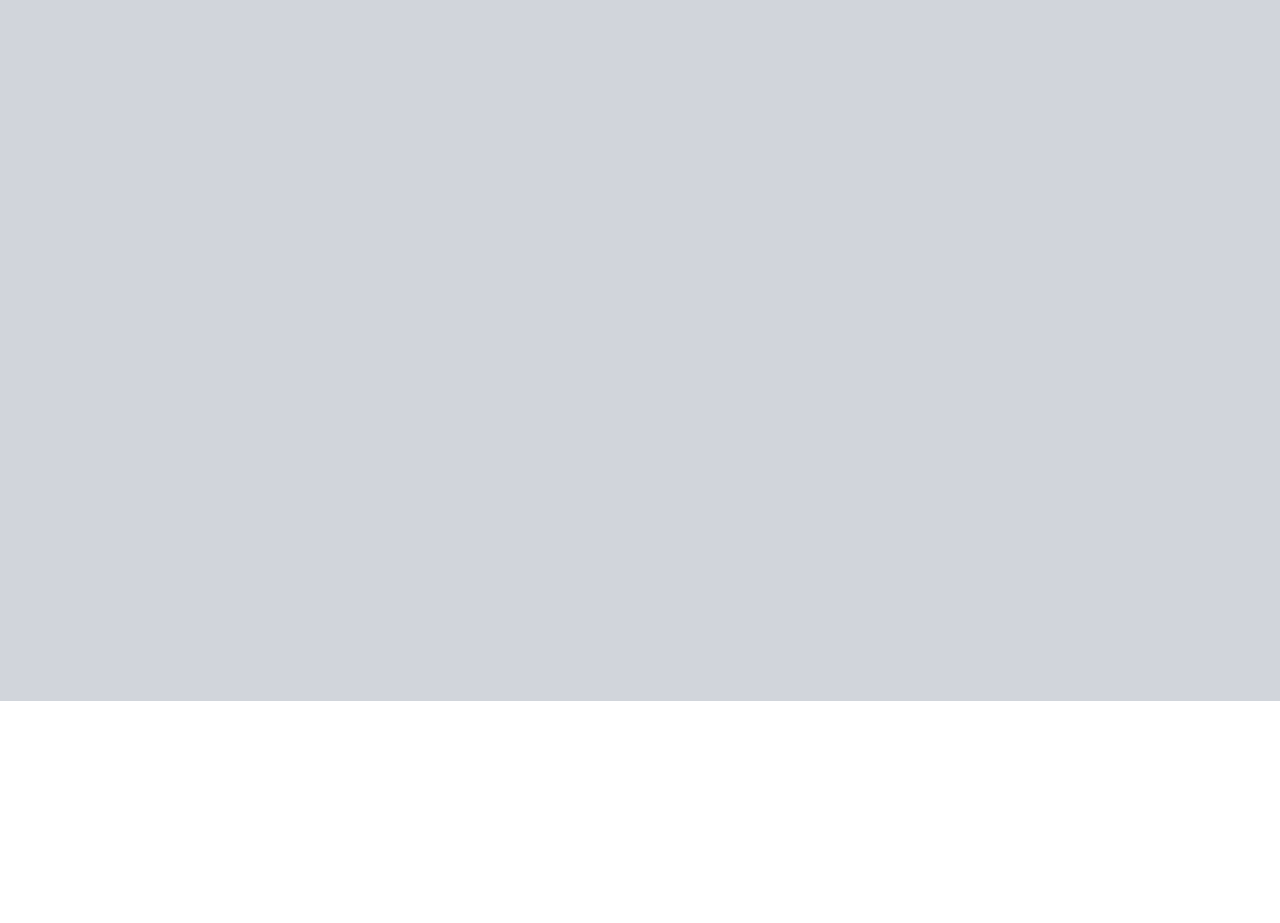
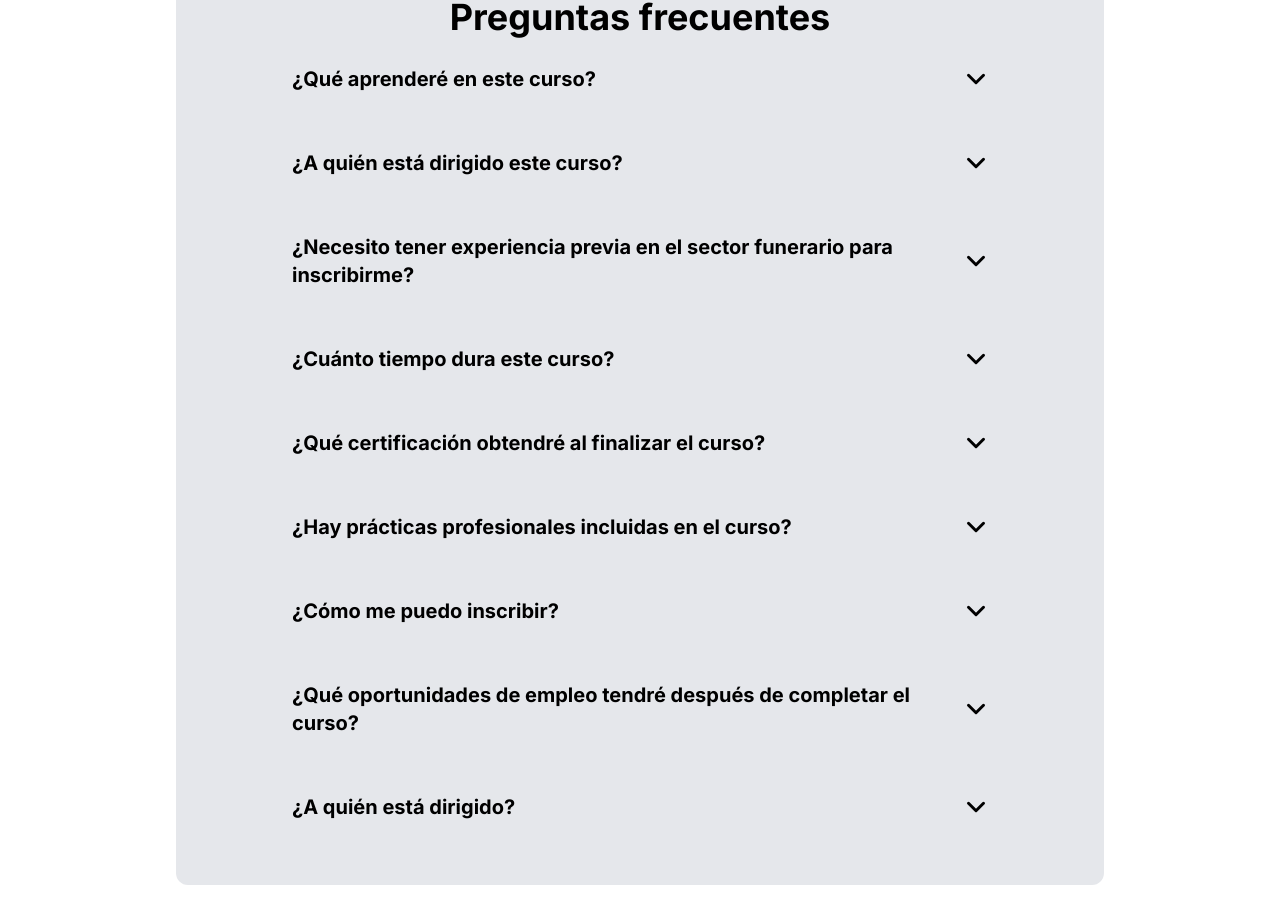
Before and after one commit to ACR1209/webpage_tanatopraxis, a Next.js app: page / in a window 1280 px wide. Shown: the part 4227-5150 px from the top of the page. Before the commit the page ends 4928 px from the top, so only its background shows below. Built offline with nearby package versions, Linux system fonts and the light colour scheme.

Commit message:
faq section done, fixed padding on about video and the source of it

```diff
--- a/src/app/page.tsx
+++ b/src/app/page.tsx
@@ -1,4 +1,5 @@
 import AboutVideoSection from "@/components/about-video/about-video";
+import FAQSection from "@/components/faq-section/faq-section";
 import HeroSection from "@/components/hero/hero-section";
 import OfferSection from "@/components/offer/offer-section";
 import WhatsappContactSection from "@/components/whatsapp-contact/whatsapp-contact-section";
@@ -10,9 +11,8 @@ export default function Home() {
       <OfferSection/>
       <WhatsappContactSection/>
       <AboutVideoSection/>
-      <section id="faq" className="flex min-h-screen bg-gray-300">
-        <h1>Preguntas Frecuentes</h1>
-      </section>
+      <FAQSection/>
+
     </main>
   );
 }
--- a/src/components/about-video/about-video.tsx
+++ b/src/components/about-video/about-video.tsx
@@ -2,10 +2,10 @@ import React from "react";
 
 function AboutVideoSection() {
   return (
-    <section className="w-full min-h-screen relative px-5 lg:px-32 lg:py-10">
+    <section className="w-full min-h-screen relative px-5 lg:px-44 lg:py-10">
       <h2 className="text-5xl font-bold">Sobre el curso</h2>
       <video className="w-full h-[500px] lg:h-[700px] lg:mt-5 relative z-10 bg-gray-200" width={1000} height={320} controls>
-        <source src="/videos/testimonial1.mp4" type="video/mp4" />
+        <source src="/videos/about.mp4" type="video/mp4" />
       </video>
 
       <div className="w-1/2 h-1/5 lg:block hidden absolute bottom-10 right-0  bg-secondary" />
--- /dev/null
+++ b/src/components/faq-section/faq-section.tsx
@@ -0,0 +1,65 @@
+"use client"
+import React from "react";
+import FrequentAskedQuestion from "./faq";
+
+
+const FAQs = [
+    {
+        question: "¿Qué aprenderé en este curso?",
+        answer: "Aprenderás técnicas avanzadas de tanatopraxia para la conservación y restauración del cuerpo, así como métodos de tanatoestética para el embellecimiento post-mortem, incluyendo maquillaje y arreglo del difunto. El curso también cubre aspectos éticos, psicológicos y culturales relacionados con el último adiós.",
+    },
+    {
+        question: "¿A quién está dirigido este curso?",
+        answer: " Está dirigido a profesionales de la salud, esteticistas, empleados de funerarias, y cualquier persona interesada en desarrollar habilidades especializadas para trabajar en el cuidado post-mortem, buscando aportar respeto y dignidad a este delicado proceso.",
+    },
+    {
+        question: "¿Necesito tener experiencia previa en el sector funerario para inscribirme?",
+        answer: "No es obligatorio tener experiencia previa, aunque puede ser útil. El curso está diseñado para proporcionar una formación completa desde los fundamentos básicos hasta técnicas avanzadas, adecuada tanto para principiantes como para profesionales que buscan especializarse."
+    },
+    {
+        question: "¿Cuánto tiempo dura este curso?",
+        answer: "El curso dura cinco meses."
+    },
+    {
+        question: "¿Qué certificación obtendré al finalizar el curso?",
+        answer: " Recibirás un certificado de finalización que acredita tus conocimientos y habilidades en tanatoestética y tanatopraxia, respaldado por nuestro centro de capacitación y por la Universidad de los hemisferios"
+    },
+    {
+        question: "¿Hay prácticas profesionales incluidas en el curso?",
+        answer: " Sí, el curso incluye módulos prácticos"
+    },
+    {
+        question: "¿Cómo me puedo inscribir?",
+        answer: "Puedes inscribirte a través en nuestro centro   de atención o visitándonos en nuestras instalaciones. Te guiaremos a través del proceso de inscripción y resolveremos cualquier duda que tengas."
+    },
+    {
+        question: "¿Qué oportunidades de empleo tendré después de completar el curso?",
+        answer: "Con esta formación podrás trabajar en diferentes tipos de empresas del sector funerario, como pueden ser: Tanatorios y funerarias, cementerios, centros anatómico-forenses y crematorios."
+    },
+    {
+        question: "¿A quién está dirigido?",
+        answer: "Hacia profesionales que buscan especializarse en tanatopraxia y tanatoestética, personas interesadas en entrar al campo funerario"
+    }
+]
+
+function FAQSection() {
+  return (
+    <div id="faq" className="w-full min-h-screen flex justify-center px-5 lg:px-44 pb-10 lg:py-10">
+      <div className="bg-gray-200 w-full flex flex-col items-center py-14 px-24 rounded-xl">
+        <h1 className="font-bold text-2xl lg:text-4xl">Preguntas frecuentes</h1>
+
+        <div className="w-full flex flex-col gap-10 h-full mt-5">
+          {FAQs.map((faq) => (
+            <FrequentAskedQuestion
+              key={faq.question}
+              question={faq.question}
+              answer={faq.answer}
+            />
+          ))}
+        </div>
+      </div>
+    </div>
+  );
+}
+
+export default FAQSection;
--- /dev/null
+++ b/src/components/faq-section/faq.tsx
@@ -0,0 +1,41 @@
+"use client";
+import React, { useState } from "react";
+
+function FrequentAskedQuestion({
+  question,
+  answer,
+}: {
+  question: string;
+  answer: string;
+}) {
+  const [isOpen, setIsOpen] = useState(false);
+  return (
+    <div>
+      <div
+        className="flex justify-between items-center cursor-pointer transition-all hover:bg-gray-300 px-5 py-2 rounded-lg"
+        onClick={() => setIsOpen(!isOpen)}
+      >
+        <h1 className="text-xl font-bold select-none">{question}</h1>
+        <div className={`w-6 h-6 transition-all ${isOpen ? "rotate-180" : ""}`}>
+          <svg
+            xmlns="http://www.w3.org/2000/svg"
+            fill="none"
+            viewBox="0 0 24 24"
+            strokeWidth={3}
+            stroke="currentColor"
+            className="w-6 h-6"
+          >
+            <path
+              strokeLinecap="round"
+              strokeLinejoin="round"
+              d="M19.5 8.25l-7.5 7.5-7.5-7.5"
+            />
+          </svg>
+        </div>
+      </div>
+      {isOpen && <div className="mt-3"><p className="text-lg select-none">{answer}</p></div> }
+    </div>
+  );
+}
+
+export default FrequentAskedQuestion;
```
